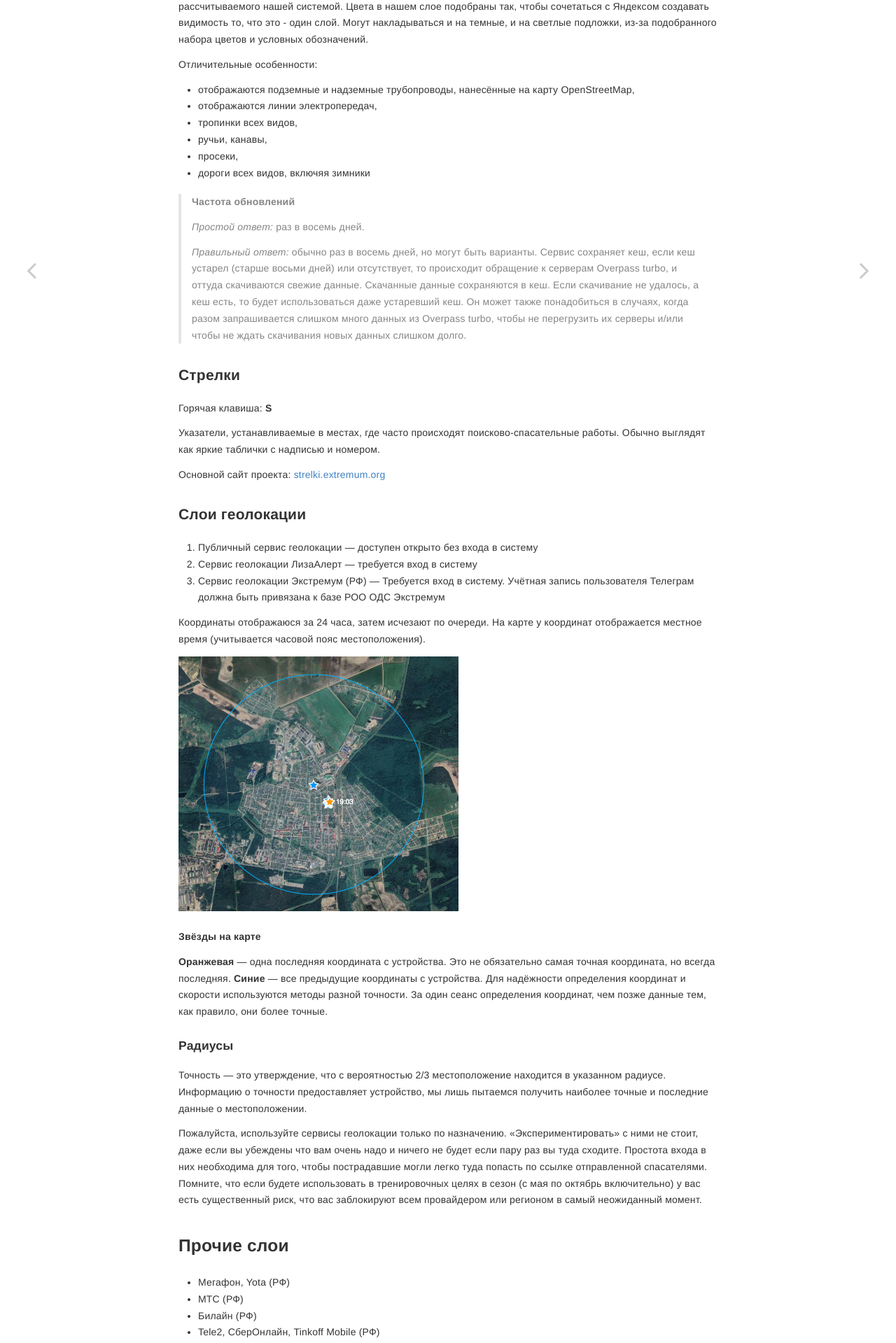
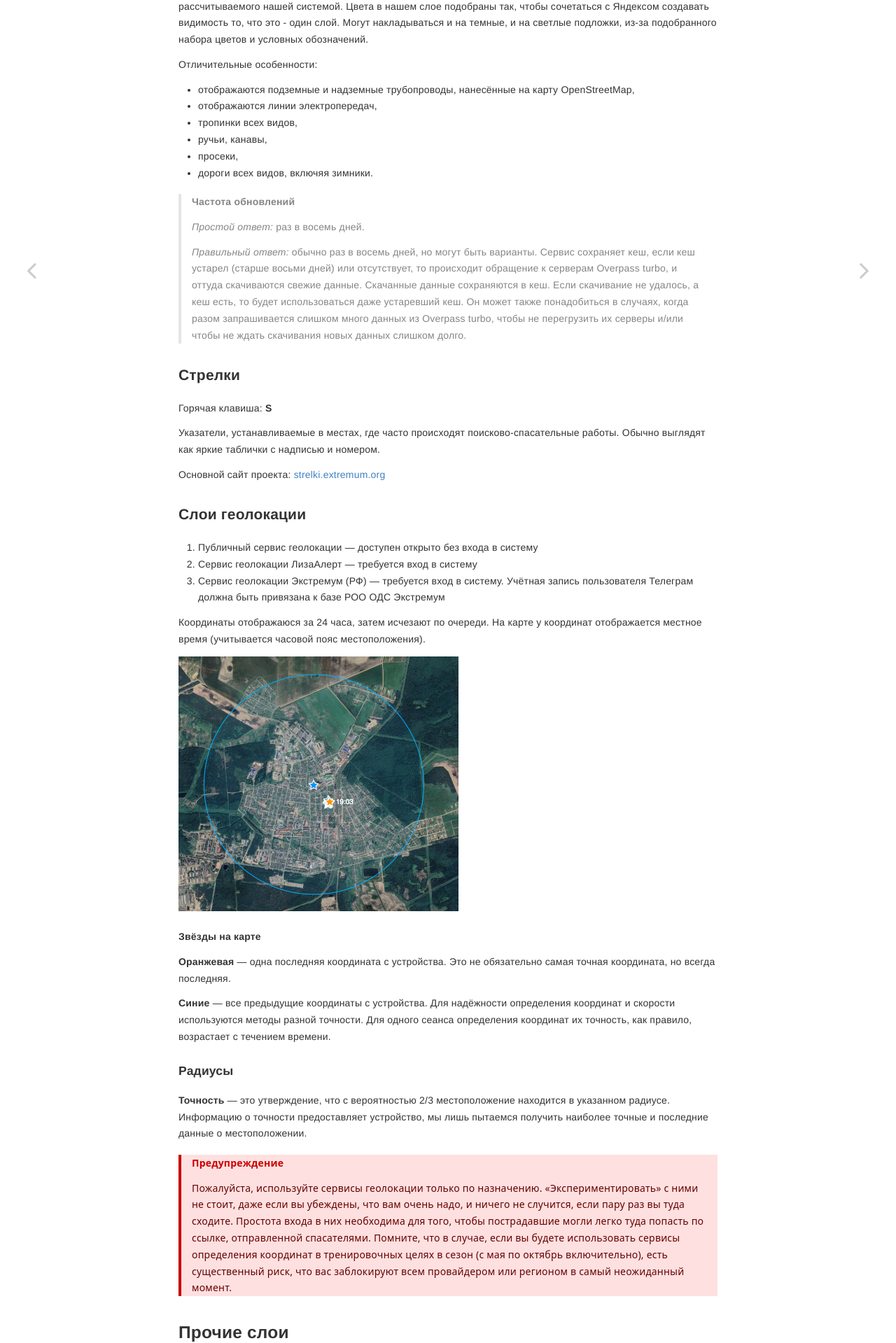
Before and after one commit to extremum-search-and-rescue/help.gis, a Jekyll site: the page built from _posts/2023-06-12-ui-maps-and-layers.md, in a window 1280 px wide. Shown: the part 1723-3642 px from the top of the page at 70% size. Built offline with Jekyll 4.4.1, drawn with Linux system fonts in a browser that asks for light colours.

Commit message:
Update 2023-06-12-ui-maps-and-layers.md

```diff
--- a/_posts/2023-06-12-ui-maps-and-layers.md
+++ b/_posts/2023-06-12-ui-maps-and-layers.md
@@ -52,7 +52,7 @@ redirect_from:
 - тропинки всех видов,
 - ручьи, канавы,
 - просеки,
-- дороги всех видов, включяя зимники
+- дороги всех видов, включяя зимники.
 
 > ##### Частота обновлений
 > _Простой ответ:_ раз в восемь дней.
@@ -69,7 +69,7 @@ redirect_from:
 ### Слои геолокации
   1. Публичный сервис геолокации — доступен открыто без входа в систему
   2. Сервис геолокации ЛизаАлерт — требуется вход в систему
-  3. Сервис геолокации Экстремум (РФ) — Требуется вход в систему. Учётная запись пользователя Телеграм должна быть привязана к базе РОО ОДС Экстремум
+  3. Сервис геолокации Экстремум (РФ) — требуется вход в систему. Учётная запись пользователя Телеграм должна быть привязана к базе РОО ОДС Экстремум
 
 Координаты отображаюся за 24 часа, затем исчезают по очереди. На карте у координат отображается местное время (учитывается часовой пояс местоположения).
 <picture>
@@ -78,12 +78,15 @@ redirect_from:
 
 ##### Звёзды на карте
 **Оранжевая** — одна последняя координата с устройства. Это не обязательно самая точная координата, но всегда последняя.
-**Синие** — все предыдущие координаты с устройства. Для надёжности определения координат и скорости используются методы разной точности. За один сеанс определения координат, чем позже данные тем, как правило, они более точные.
+
+**Синие** — все предыдущие координаты с устройства. Для надёжности определения координат и скорости используются методы разной точности. Для одного сеанса определения координат их точность, как правило, возрастает с течением времени.
 
 #### Радиусы
-Точность — это утверждение, что с вероятностью 2/3 местоположение находится в указанном радиусе. Информацию о точности предоставляет устройство, мы лишь пытаемся получить наиболее точные и последние данные о местоположении.
+**Точность** — это утверждение, что с вероятностью 2/3 местоположение находится в указанном радиусе. Информацию о точности предоставляет устройство, мы лишь пытаемся получить наиболее точные и последние данные о местоположении.
 
-Пожалуйста, используйте сервисы геолокации только по назначению. «Экспериментировать» с ними не стоит, даже если вы убеждены что вам очень надо и ничего не будет если пару раз вы туда сходите. Простота входа в них необходима для того, чтобы пострадавшие могли легко туда попасть по ссылке отправленной спасателями. Помните, что если будете использовать в тренировочных целях в сезон (с мая по октябрь включительно) у вас есть существенный риск, что вас заблокируют всем провайдером или регионом в самый неожиданный момент.
+> ##### Предупреждение
+> Пожалуйста, используйте сервисы геолокации только по назначению. «Экспериментировать» с ними не стоит, даже если вы убеждены, что вам очень надо, и ничего не случится, если пару раз вы туда сходите. Простота входа в них необходима для того, чтобы пострадавшие могли легко туда попасть по ссылке, отправленной спасателями. Помните, что в случае, если вы будете использовать сервисы определения координат в тренировочных целях в сезон (с мая по октябрь включительно), есть существенный риск, что вас заблокируют всем провайдером или регионом в самый неожиданный момент.
+{: .block-danger }
 
 ## Прочие слои
 - Мегафон, Yota (РФ)
```
